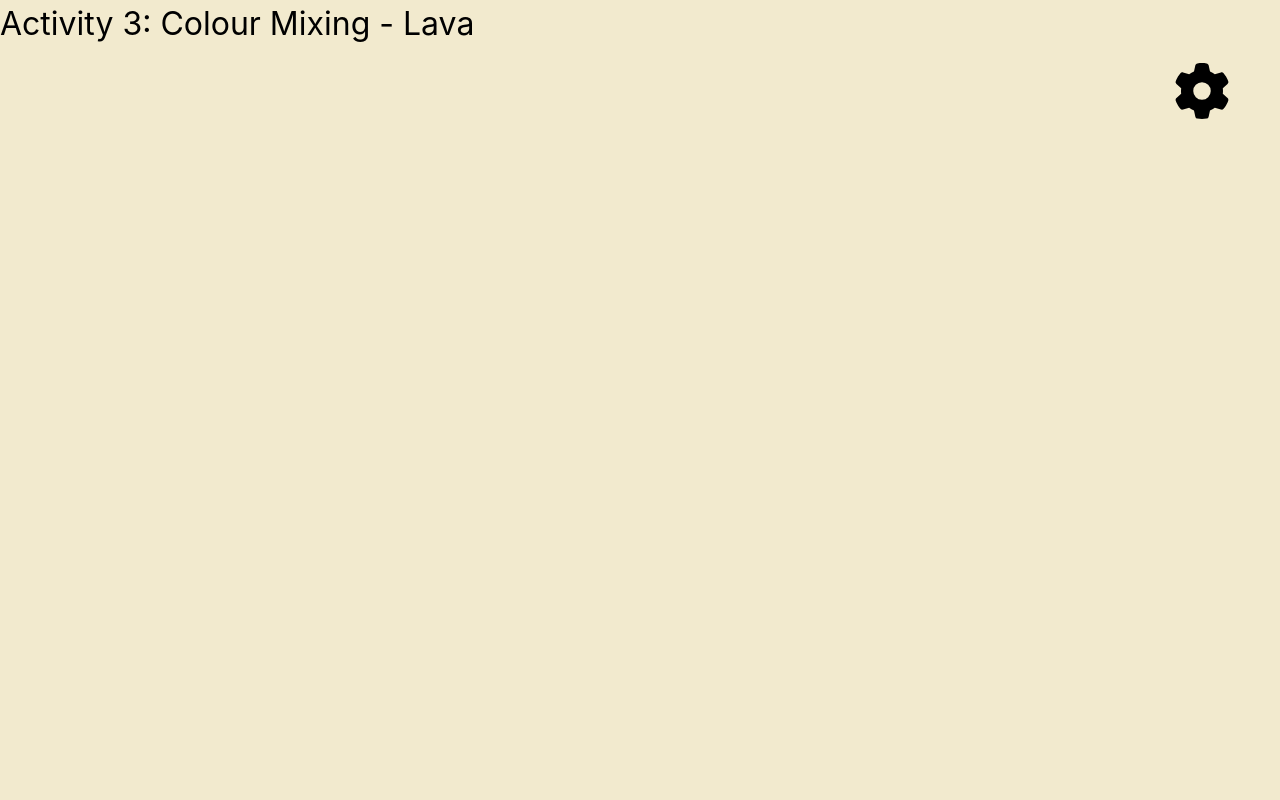
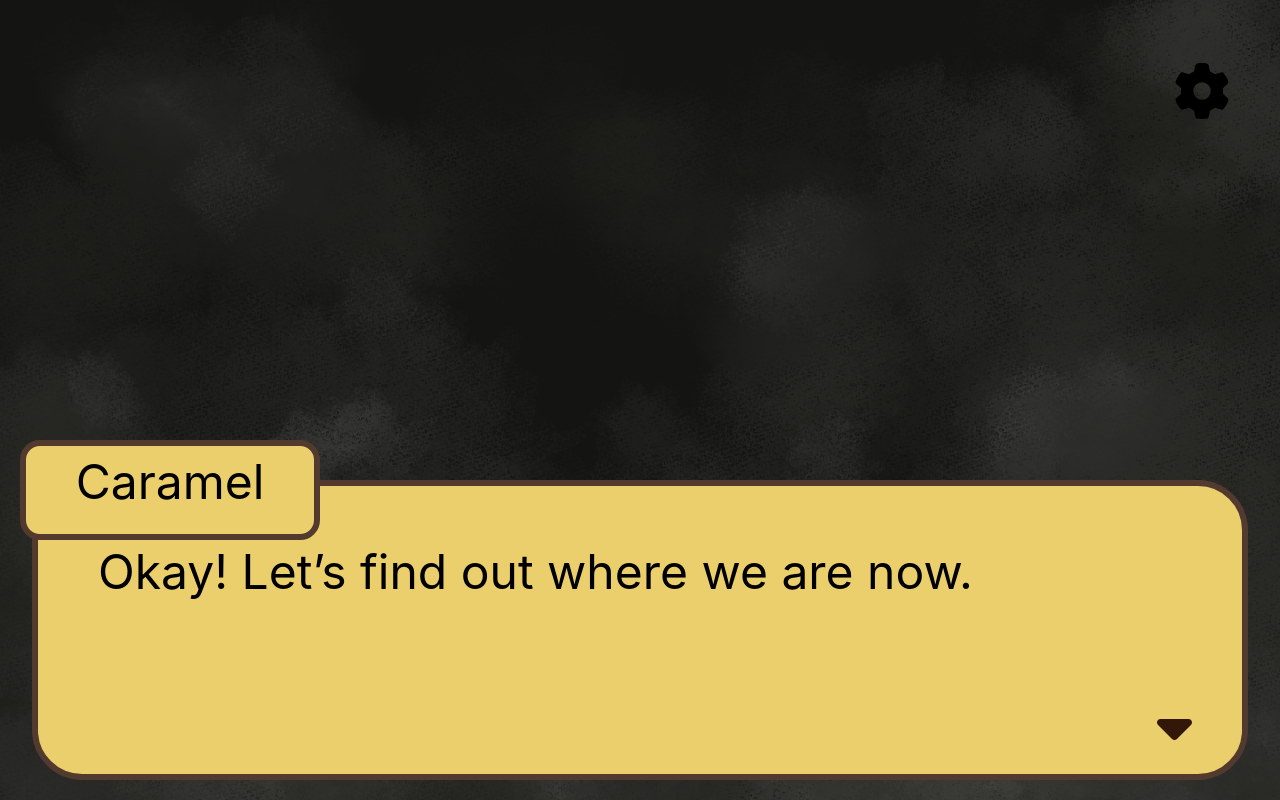
Before and after one commit to SE701G9/Colourful-Adventures, a React (Create React App) app: page /activities/colour-mix-lava in a window 1280 px wide. Built offline with nearby package versions, Linux system fonts and the light colour scheme.

Commit message:
pre-activity dialogue added

```diff
--- a/src/App.tsx
+++ b/src/App.tsx
@@ -12,6 +12,7 @@ import TeachPrimary from './components/activities/TeachPrimary';
 import LavaColourMix from './components/activities/LavaColourMix';
 import GrassColourMix from './components/activities/GrassColourMix';
 import LakeColourMix from './components/activities/LakeColourMix';
+import SecondaryStory from './pages/SecondaryStory';
 
 function App() {
   return (
@@ -25,6 +26,9 @@ function App() {
           <Route path="2" element={<Module2Page />} />
           <Route path="3" element={<Module3Page />} />
         </Route>
+
+        {/* story page placeholder */}
+        <Route path="through-the-lands" element= {<SecondaryStory />} />
 
         <Route path="activities">
           <Route path="find-primary" element={<FindPrimary />} />
--- a/src/components/activities/LavaColourMix.css
+++ b/src/components/activities/LavaColourMix.css
@@ -1,7 +1,17 @@
 .lava-container {
+  position: relative;
+  background-color: #f2eace;
+  width: 100vw;
   height: 100vh;
+  background-size: cover;
+  background-position: center;
+  display: flex;
+  align-items: center;
+  justify-content: center;
+  background-image: url('../../images/backgrounds/bg_1.1.png');
 }
 
-.lava-container h1 {
-  font-size: 2em;
+.dialogue-menu {
+  font-family: 'Jeju Hallasan', cursive;
+
 }
--- a/src/components/activities/LavaColourMix.tsx
+++ b/src/components/activities/LavaColourMix.tsx
@@ -1,11 +1,61 @@
+import DialogueMenu from '../dialogue/DialogueMenu';
+import '../dialogue/DialogueBox.css';
 import MainLayout from '../layouts/MainLayout';
 import './LavaColourMix.css';
+import { useState } from 'react';
+
 
 const LavaColourMix = () => {
+
+  // TODO: CHANGE DIALOGUE
+  const [dialogue, setDialogue] = useState({name: "Caramel", message: "Okay! Let’s find out where we are now."});
+
+  const handleClick = () => {
+  }
+
+  type DialogueData = {
+    name: string;
+    message: string;
+  }
+
+    const [dialogueArray, setDialogueArray] = useState<{name: string; message: string}[]>([{name: "Caramel", message: "Try playing around and combining red and yellow, let’s see what happens~"}]);
+    const [count, setCount] = useState(0);
+    const [isDialogueSet, setIsDialogueSet] = useState<boolean>(false);
+
+
+    const addDialogue = ({name, message}: DialogueData) => {
+        setDialogueArray(dialogueArray => [...dialogueArray,{name,message}])
+    }
+
+    const incrementCount = () => {
+        setCount(count => count + 1);
+    }
+
+    const changeDialogueData = () => {
+        if(!isDialogueSet){
+            setUpDialogue();
+            setIsDialogueSet(true);
+        }
+        const newDialougeData = dialogueArray[count];
+        setDialogue({...dialogue, name: newDialougeData.name, message: newDialougeData.message});
+        incrementCount();
+    }
+
+    /* Use this method to setup the whole dialogue for a page*/
+    const setUpDialogue = () => {
+        addDialogue({name: "???", message: "Where... am I?"});
+    }
+
   return (
     <MainLayout>
       <main className="lava-container">
-        <h1>Activity 3: Colour Mixing - Lava</h1>
+        <DialogueMenu
+            name= {dialogue.name}
+            message = {dialogue.message}
+            onclick = {changeDialogueData}>
+        </DialogueMenu>
+
+
       </main>
     </MainLayout>
   );
--- a/src/pages/Module1Page.tsx
+++ b/src/pages/Module1Page.tsx
@@ -1,10 +1,11 @@
-// im not sure about the naming of this page,
-// if it's changed just make sure to change it everywhere else
-
 import MainLayout from '../components/layouts/MainLayout';
 import Selections from '../components/selection/Selections';
+import { useNavigate } from 'react-router-dom';
+
 
 export default function ModuleOnePage() {
+  const navigate = useNavigate();
+
   const selections = [
     {
       label: 'Who am I',
@@ -16,7 +17,7 @@ export default function ModuleOnePage() {
     },
     {
       label: 'Through the Lands',
-      onClick: () => console.log('Start of Journey clicked'),
+      onClick: () => { navigate("/through-the-lands") },
     },
   ];
   return (
--- /dev/null
+++ b/src/pages/SecondaryStory.tsx
@@ -0,0 +1,6 @@
+// placeholder for story
+
+export default function SecondaryStory() {
+    return (
+    <h1>Story for "Through the Lands" </h1>)
+}
```
Also changed, not shown: src/images/backgrounds/bg_1.1.png (added).
